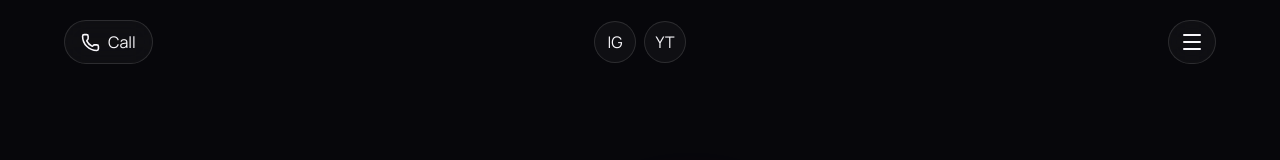
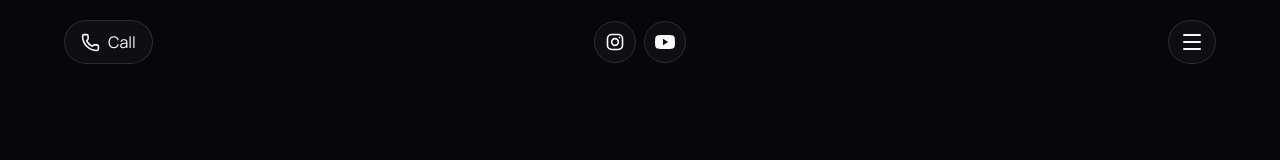
Before and after one commit to nishan-tradeweb/Rawchord, a React (Vite) app: page / in a window 1280 px wide. Shown: the top 160 px of the page. Built offline with nearby package versions, Linux system fonts and the light colour scheme.

Commit message:
Update App.tsx

```diff
--- a/src/App.tsx
+++ b/src/App.tsx
@@ -7,6 +7,36 @@ import {
 } from "lucide-react";
 import logo from "./assets/rawchord-logo.png";
 import { services, studio, works } from "./data";
+
+const InstagramIcon = ({ size = 20 }: { size?: number }) => (
+  <svg
+    width={size}
+    height={size}
+    viewBox="0 0 24 24"
+    fill="none"
+    stroke="currentColor"
+    strokeWidth="2"
+    strokeLinecap="round"
+    strokeLinejoin="round"
+    aria-hidden="true"
+  >
+    <rect x="3" y="3" width="18" height="18" rx="5" ry="5" />
+    <circle cx="12" cy="12" r="4" />
+    <circle cx="17.5" cy="6.5" r="1" fill="currentColor" stroke="none" />
+  </svg>
+);
+
+const YoutubeIcon = ({ size = 20 }: { size?: number }) => (
+  <svg
+    width={size}
+    height={size}
+    viewBox="0 0 24 24"
+    fill="currentColor"
+    aria-hidden="true"
+  >
+    <path d="M23.5 6.2a3 3 0 0 0-2.1-2.1C19.5 3.5 12 3.5 12 3.5s-7.5 0-9.4.6A3 3 0 0 0 .5 6.2 31.5 31.5 0 0 0 0 12a31.5 31.5 0 0 0 .5 5.8 3 3 0 0 0 2.1 2.1c1.9.6 9.4.6 9.4.6s7.5 0 9.4-.6a3 3 0 0 0 2.1-2.1A31.5 31.5 0 0 0 24 12a31.5 31.5 0 0 0-.5-5.8ZM9.6 15.8V8.2L15.8 12l-6.2 3.8Z" />
+  </svg>
+);
 
 const scrollTo = (id: string) => {
   document.getElementById(id)?.scrollIntoView({ behavior: "smooth", block: "start" });
@@ -34,8 +64,8 @@ function App() {
           </a>
 
           <div className="social-header" aria-label="Social links">
-            <a href={studio.instagram} target="_blank" rel="noreferrer" aria-label="Instagram"><span className="social-text">IG</span></a>
-            <a href={studio.youtube} target="_blank" rel="noreferrer" aria-label="YouTube"><span className="social-text">YT</span></a>
+            <a href={studio.instagram} target="_blank" rel="noreferrer" aria-label="Instagram"><InstagramIcon size={20} /></a>
+            <a href={studio.youtube} target="_blank" rel="noreferrer" aria-label="YouTube"><YoutubeIcon size={20} /></a>
           </div>
 
           <button className="menu-button" onClick={() => setMenuOpen(true)} aria-label="Open menu">
```
